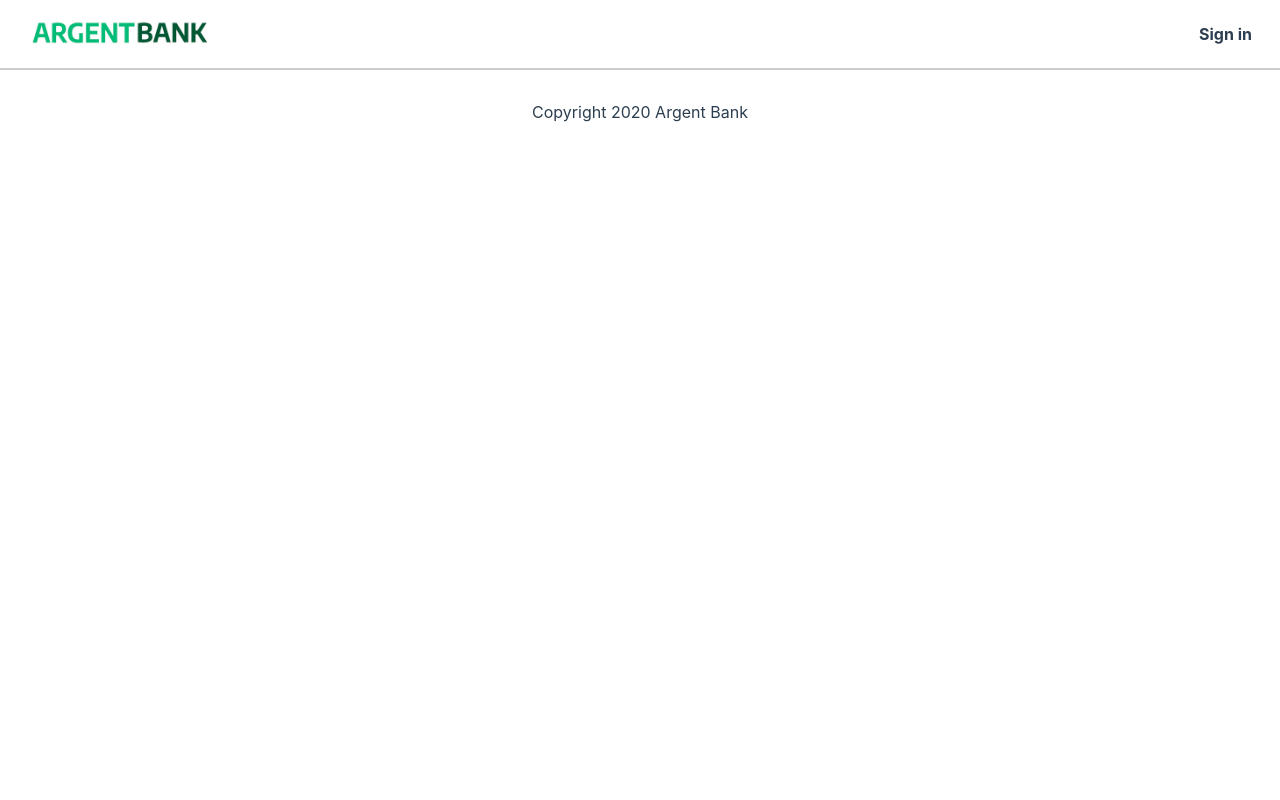
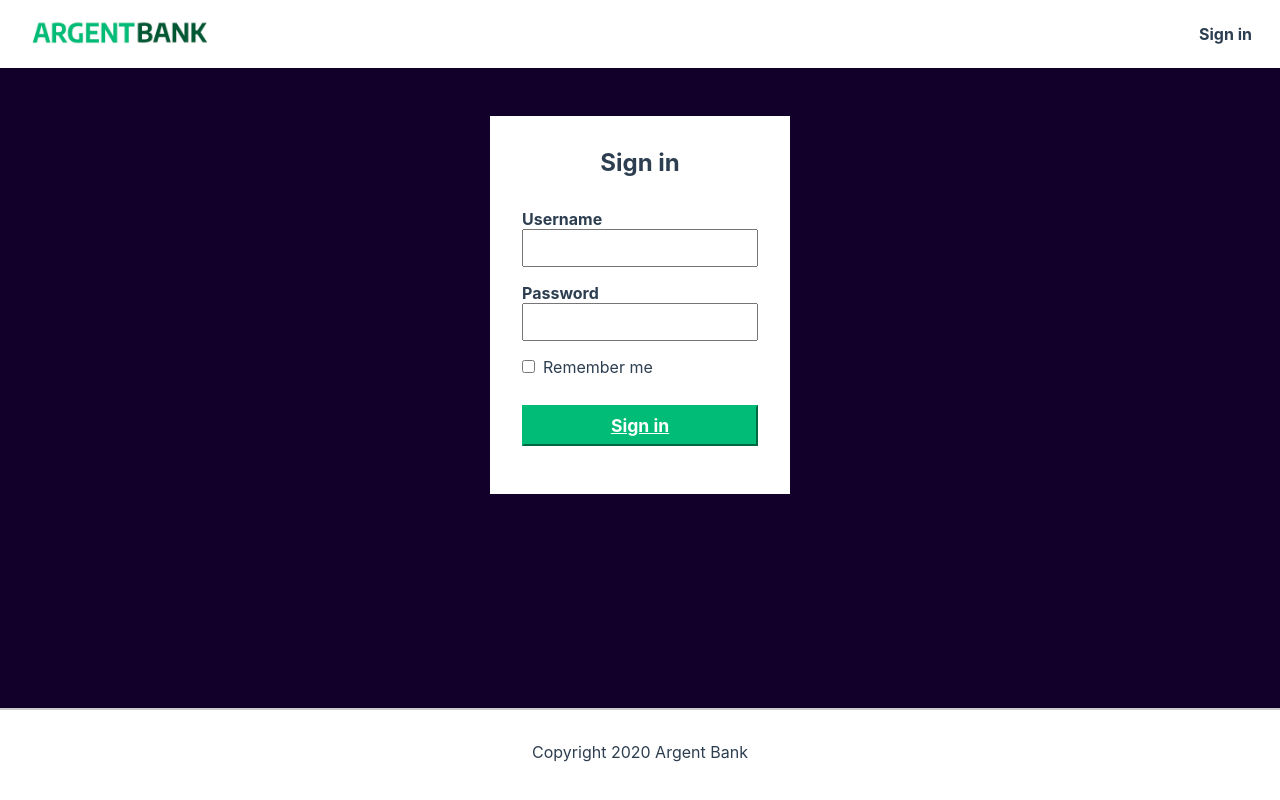
Before and after one commit to proph-dev/project-13-oc, a React (Create React App) app in the folder frontend/: page /sign-in in a window 1280 px wide. Built offline with nearby package versions, Linux system fonts and the light colour scheme.

Commit message:
create sign in page

```diff
--- a/frontend/src/components/navbar/Navbar.jsx
+++ b/frontend/src/components/navbar/Navbar.jsx
@@ -10,7 +10,7 @@ export const Navbar = () => {
                 <img src={ logo } alt="Logo de ArgentBank" />
             </NavLink>
 
-            <NavLink to="/" className="sign-in">Sign in</NavLink>
+            <NavLink to="sign-in" className="tab_sign-in">Sign in</NavLink>
         </nav>
     )
 }
--- a/frontend/src/components/navbar/navbar.css
+++ b/frontend/src/components/navbar/navbar.css
@@ -12,12 +12,12 @@ nav img {
     max-width: 100%;
 }
 
-nav .sign-in {
+nav .tab_sign-in {
     font-weight: 700;
     text-decoration: none;
     margin-right: .5rem;
 }
 
-nav .sign-in:hover {
+nav .tab_sign-in:hover {
     text-decoration: underline;
 }
--- /dev/null
+++ b/frontend/src/components/signin/Sign.jsx
@@ -0,0 +1,28 @@
+import React from "react";
+import './sign.css';
+
+export const Sign = () => {
+    return (
+        <section className="sign-in">
+            <div className="content">
+                <h1>Sign in</h1>
+                <form action="">
+                    <label htmlFor="">Username</label>
+                    <input type="text" />
+
+                    <label htmlFor="">Password</label>
+                    <input type="text" />
+
+                    <div className="remember">
+                        <input type="checkbox" name="remember" id="remember" />
+                        <label htmlFor="remember">Remember me</label>
+                    </div>
+
+                    <input type="submit" value="Sign in" />
+                </form>
+            </div>
+        </section>
+    )
+}
+
+export default Sign;
--- /dev/null
+++ b/frontend/src/components/signin/sign.css
@@ -0,0 +1,52 @@
+.sign-in {
+    background-color: #12002b;
+    height: 80vh;
+    padding: 3rem 0;
+}
+
+.sign-in .content {
+    box-sizing: border-box;
+    background-color: #fff;
+    width: 300px;
+    margin: 0 auto;
+    padding: 2rem;
+}
+
+.sign-in .content h1 {
+    text-align: center;
+    margin-bottom: 2rem;
+}
+
+.sign-in form {
+    display: flex;
+    flex-direction: column;
+}
+
+.sign-in form label {
+    font-weight: 700;
+}
+
+.sign-in form input {
+    padding: 5px;
+    font-size: 1.2rem;
+    margin-bottom: 1rem;
+}
+
+.sign-in .remember label {
+    font-weight: 400;
+    margin-left: .5rem;
+}
+
+.sign-in input[type=submit] {
+    display: block;
+    width: 100%;
+    padding: 8px;
+    font-size: 1.1rem;
+    font-weight: bold;
+    margin-top: 1rem;
+    border-color: #00bc77;
+    background-color: #00bc77;
+    color: #fff;
+    text-decoration: underline;
+    cursor: pointer;
+}
--- /dev/null
+++ b/frontend/src/pages/SignIn.jsx
@@ -0,0 +1,12 @@
+import React from 'react';
+import Sign from '../components/signin/Sign';
+
+function SignIn() {
+  return (
+    <main>
+        <Sign />
+    </main>
+  );
+}
+
+export default SignIn;
--- a/frontend/src/router/Routes.jsx
+++ b/frontend/src/router/Routes.jsx
@@ -4,6 +4,7 @@ import { Navbar } from '../components/navbar/Navbar';
 import { Footer } from '../components/footer/Footer';
 
 import Home from "../pages/Home";
+import SignIn from "../pages/SignIn";
 
 export const RoutesPage = () => {
     return (
@@ -14,6 +15,7 @@ export const RoutesPage = () => {
             <main>
                 <Routes>
                     <Route path="/" element={<Home />} />
+                    <Route path="/sign-in" element={<SignIn />} />
                 </Routes>
             </main>
             <Footer />
```
